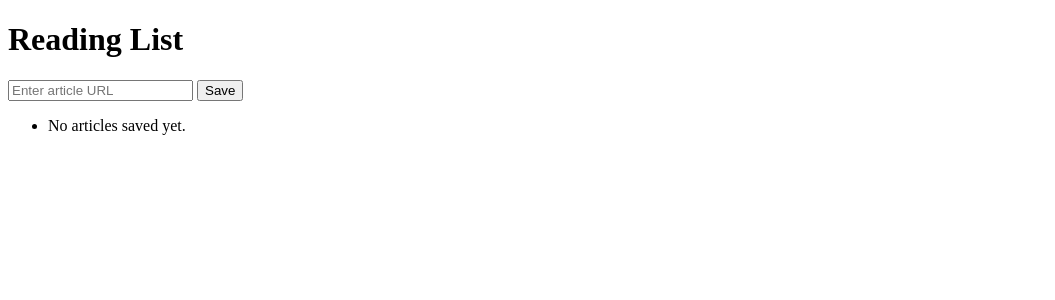
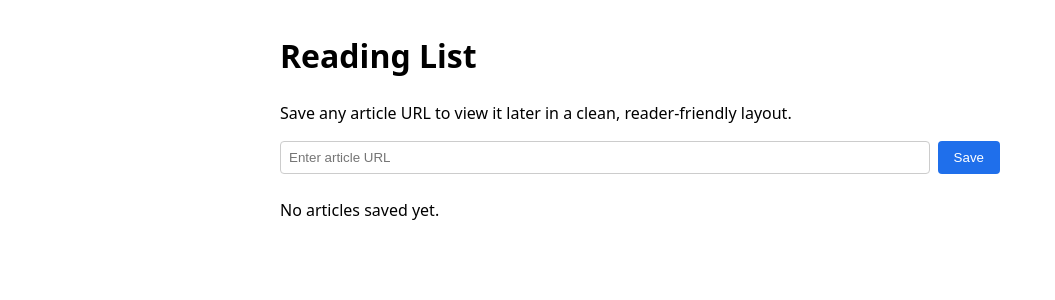
Before and after one commit to nickvallee/chatgpt-tes, a Flask app: page / in a window 1280 px wide. Shown: the top 300 px of the page, without its empty margins (0-1055 px from the left). Run offline with Flask 3, Linux system fonts and the light colour scheme; data that the repository does not hold is empty.

Commit message:
Replace readability dependency with BeautifulSoup parser

```diff
--- a/app.py
+++ b/app.py
@@ -1,58 +1,186 @@
+import re
 import sqlite3
-from flask import Flask, request, redirect, url_for, render_template
+from contextlib import closing
+from typing import List, Tuple
+
 import requests
-from readability import Document
+from bs4 import BeautifulSoup
+from flask import Flask, redirect, render_template, request, url_for
 
 app = Flask(__name__)
-DB_PATH = 'articles.db'
+DB_PATH = "articles.db"
 
-def init_db():
+
+def init_db() -> None:
     with sqlite3.connect(DB_PATH) as conn:
-        c = conn.cursor()
-        c.execute(
-            'CREATE TABLE IF NOT EXISTS articles ('
-            'id INTEGER PRIMARY KEY AUTOINCREMENT, '
-            'url TEXT NOT NULL, '
-            'title TEXT NOT NULL, '
-            'content TEXT NOT NULL)'
+        conn.execute(
+            """
+            CREATE TABLE IF NOT EXISTS articles (
+                id INTEGER PRIMARY KEY AUTOINCREMENT,
+                url TEXT NOT NULL,
+                title TEXT NOT NULL,
+                content TEXT NOT NULL
+            )
+            """
         )
         conn.commit()
 
-@app.route('/', methods=['GET', 'POST'])
+
+def normalise_url(url: str) -> str:
+    url = url.strip()
+    if not url:
+        return url
+    if not re.match(r"^https?://", url):
+        return f"https://{url}"
+    return url
+
+
+def fetch_article(url: str) -> Tuple[str, List[str]]:
+    response = requests.get(
+        url,
+        timeout=20,
+        headers={
+            "User-Agent": (
+                "Mozilla/5.0 (Macintosh; Intel Mac OS X 10_15_7) "
+                "AppleWebKit/605.1.15 (KHTML, like Gecko) Version/17.0 Safari/605.1.15"
+            )
+        },
+    )
+    response.raise_for_status()
+    soup = BeautifulSoup(response.text, "html5lib")
+
+    for tag in soup(["script", "style", "noscript", "iframe", "form"]):
+        tag.decompose()
+
+    for selector in [
+        "[class*='advert']",
+        "[class*='ad-']",
+        "[id*='advert']",
+        "[id*='ad-']",
+        "[class*='subscribe']",
+        "[id*='subscribe']",
+        "[class*='promo']",
+        "[id*='promo']",
+        "[class*='social']",
+        "[class*='breadcrumb']",
+        "[class*='footer']",
+        "[id*='footer']",
+        "[class*='header']",
+        "[id*='header']",
+        "[class*='nav']",
+        "[id*='nav']",
+    ]:
+        for element in soup.select(selector):
+            if element.name not in {"article", "main"}:
+                element.decompose()
+
+    title = extract_title(soup)
+    main_content = select_main_content(soup)
+    paragraphs = to_paragraphs(main_content)
+
+    if not paragraphs:
+        raise ValueError("Could not extract readable text from the article.")
+
+    return title, paragraphs
+
+
+def extract_title(soup: BeautifulSoup) -> str:
+    if soup.title and soup.title.string:
+        return soup.title.string.strip()
+    og_title = soup.find("meta", property="og:title")
+    if og_title and og_title.get("content"):
+        return og_title["content"].strip()
+    twitter_title = soup.find("meta", attrs={"name": "twitter:title"})
+    if twitter_title and twitter_title.get("content"):
+        return twitter_title["content"].strip()
+    return "Untitled article"
+
+
+def select_main_content(soup: BeautifulSoup):
+    for candidate in (soup.find("article"), soup.find("main")):
+        if candidate:
+            return candidate
+
+    candidates = []
+    for tag in soup.find_all(["section", "div"], recursive=True):
+        text = tag.get_text(" ", strip=True)
+        word_count = len(text.split())
+        if word_count >= 120:
+            candidates.append((word_count, tag))
+    if candidates:
+        candidates.sort(key=lambda item: item[0], reverse=True)
+        return candidates[0][1]
+
+    return soup.body or soup
+
+
+def to_paragraphs(node) -> List[str]:
+    paragraphs = [
+        re.sub(r"\s+", " ", p.get_text(" ", strip=True))
+        for p in node.find_all("p")
+    ]
+    paragraphs = [p for p in paragraphs if len(p) > 40]
+
+    if not paragraphs:
+        text = node.get_text("\n", strip=True)
+        chunks = re.split(r"\n{2,}", text)
+        paragraphs = [re.sub(r"\s+", " ", chunk).strip() for chunk in chunks if chunk.strip()]
+
+    return paragraphs
+
+
+@app.route("/", methods=["GET", "POST"])
 def index():
-    if request.method == 'POST':
-        url = request.form['url']
-        resp = requests.get(url)
-        doc = Document(resp.text)
-        title = doc.short_title()
-        content = doc.summary(html=True)
-        with sqlite3.connect(DB_PATH) as conn:
-            c = conn.cursor()
-            c.execute(
-                'INSERT INTO articles (url, title, content) VALUES (?, ?, ?)',
-                (url, title, content)
-            )
-            article_id = c.lastrowid
-            conn.commit()
-        return redirect(url_for('article', article_id=article_id))
+    error = None
+    if request.method == "POST":
+        url = normalise_url(request.form.get("url", ""))
+        if not url:
+            error = "Please provide a valid URL."
+        else:
+            try:
+                title, paragraphs = fetch_article(url)
+            except requests.RequestException as exc:
+                error = f"Failed to download article: {exc}"  # pragma: no cover
+            except ValueError as exc:
+                error = str(exc)
+            else:
+                content = "\n\n".join(paragraphs)
+                with sqlite3.connect(DB_PATH) as conn:
+                    cursor = conn.cursor()
+                    cursor.execute(
+                        "INSERT INTO articles (url, title, content) VALUES (?, ?, ?)",
+                        (url, title, content),
+                    )
+                    article_id = cursor.lastrowid
+                    conn.commit()
+                return redirect(url_for("article", article_id=article_id))
 
-    with sqlite3.connect(DB_PATH) as conn:
-        c = conn.cursor()
-        c.execute('SELECT id, title FROM articles ORDER BY id DESC')
-        articles = c.fetchall()
-    return render_template('index.html', articles=articles)
+    with closing(sqlite3.connect(DB_PATH)) as conn:
+        cursor = conn.cursor()
+        cursor.execute("SELECT id, title FROM articles ORDER BY id DESC")
+        articles = cursor.fetchall()
 
-@app.route('/article/<int:article_id>')
-def article(article_id):
-    with sqlite3.connect(DB_PATH) as conn:
-        c = conn.cursor()
-        c.execute('SELECT title, content FROM articles WHERE id=?', (article_id,))
-        row = c.fetchone()
+    return render_template("index.html", articles=articles, error=error)
+
+
+@app.route("/article/<int:article_id>")
+def article(article_id: int):
+    with closing(sqlite3.connect(DB_PATH)) as conn:
+        cursor = conn.cursor()
+        cursor.execute(
+            "SELECT title, content FROM articles WHERE id = ?", (article_id,)
+        )
+        row = cursor.fetchone()
+
     if row is None:
-        return 'Article not found', 404
+        return "Article not found", 404
+
     title, content = row
-    return render_template('article.html', title=title, content=content)
+    paragraphs = [p for p in content.split("\n\n") if p.strip()]
+    return render_template("article.html", title=title, paragraphs=paragraphs)
 
-if __name__ == '__main__':
-    init_db()
+
+init_db()
+
+if __name__ == "__main__":
     app.run(debug=True)
--- a/requirements.txt
+++ b/requirements.txt
@@ -1,3 +1,4 @@
 Flask
-readability-lxml
+beautifulsoup4
+html5lib
 requests
--- a/templates/index.html
+++ b/templates/index.html
@@ -3,9 +3,25 @@
   <head>
     <meta charset="utf-8">
     <title>Reading List</title>
+    <style>
+      body { font-family: system-ui, sans-serif; max-width: 720px; margin: 2rem auto; line-height: 1.5; padding: 0 1rem; }
+      form { margin-bottom: 1.5rem; display: flex; gap: 0.5rem; }
+      input[type="url"] { flex: 1; padding: 0.5rem; border: 1px solid #ccc; border-radius: 4px; }
+      button { padding: 0.5rem 1rem; border: none; border-radius: 4px; background-color: #1f6feb; color: #fff; cursor: pointer; }
+      button:hover { background-color: #1158c7; }
+      ul { list-style: none; padding: 0; }
+      li { margin-bottom: 0.75rem; }
+      a { color: #1f6feb; text-decoration: none; }
+      a:hover { text-decoration: underline; }
+      .error { background: #fee; color: #b30000; padding: 0.75rem 1rem; border: 1px solid #f5c2c7; border-radius: 4px; margin-bottom: 1rem; }
+    </style>
   </head>
   <body>
     <h1>Reading List</h1>
+    <p>Save any article URL to view it later in a clean, reader-friendly layout.</p>
+    {% if error %}
+    <div class="error">{{ error }}</div>
+    {% endif %}
     <form method="post">
       <input type="url" name="url" placeholder="Enter article URL" required>
       <button type="submit">Save</button>
```
Also changed, not shown: templates/article.html (+16 -3 lines), README.md.
